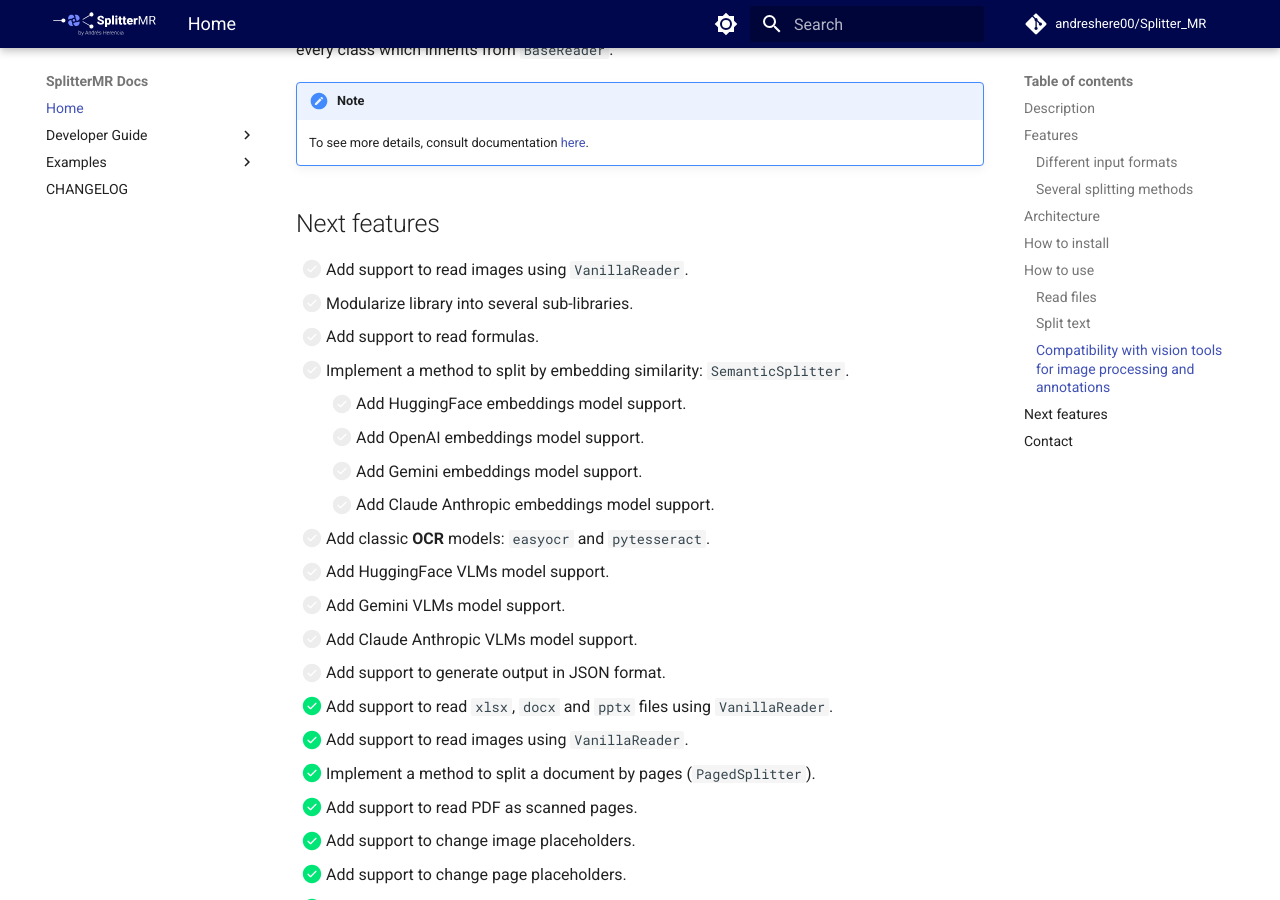
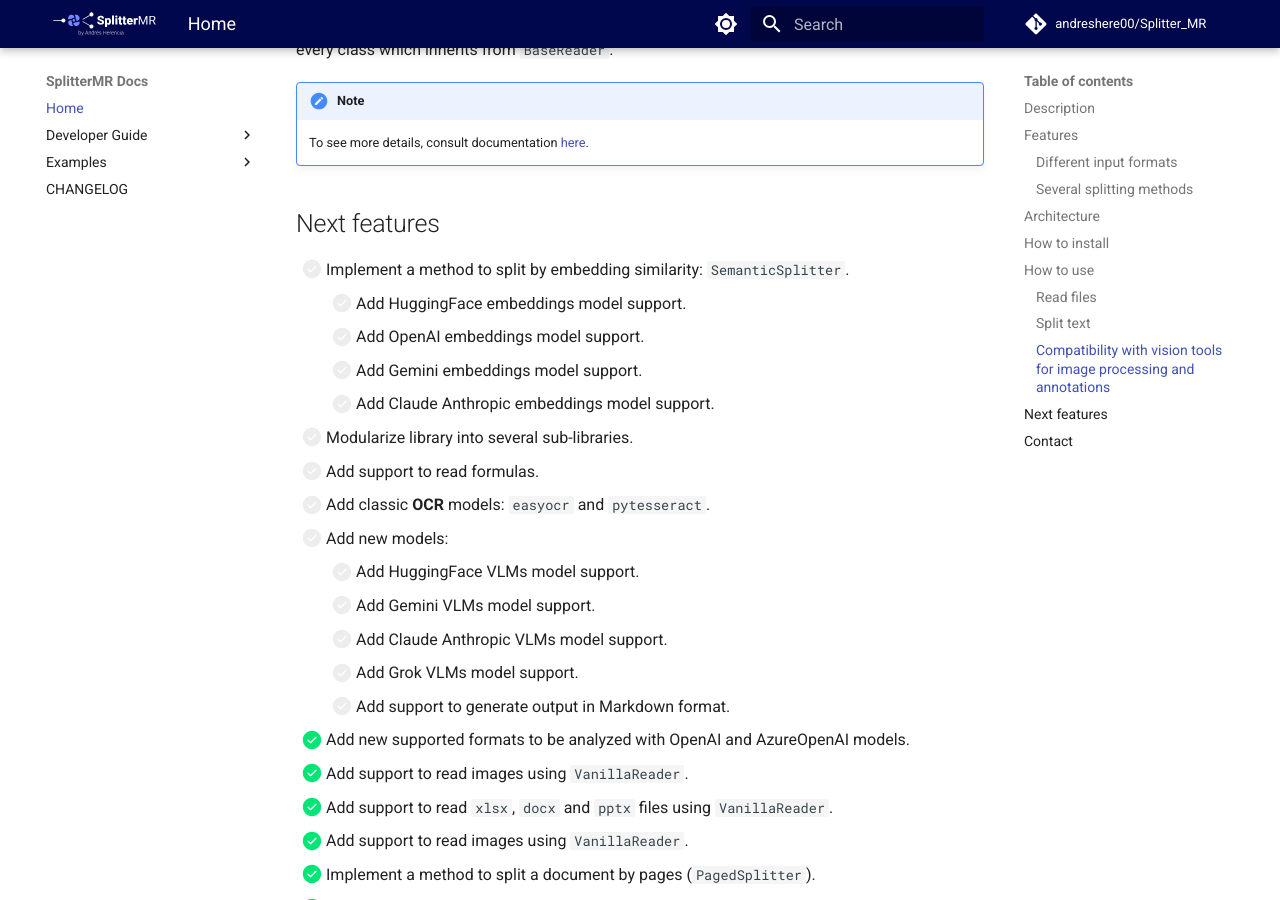
Before and after one commit to andreshere00/Splitter_MR, an MkDocs documentation site: the page built from docs/index.md, in a window 1280 px wide and 900 px high, scrolled down 6708 px. Built offline with MkDocs 1.6.1 and Material for MkDocs 9.7.7, drawn with Linux system fonts in a browser that asks for light colours; comment, search, counter and statistics services are not loaded.

```diff
--- a/docs/index.md
+++ b/docs/index.md
@@ -182,19 +182,22 @@
 
 ## Next features
 
-- [ ] Add support to read images using `VanillaReader`.
-- [ ] Modularize library into several sub-libraries.
-- [ ] Add support to read formulas.
 - [ ] Implement a method to split by embedding similarity: `SemanticSplitter`.
     - [ ] Add HuggingFace embeddings model support.
     - [ ] Add OpenAI embeddings model support.
     - [ ] Add Gemini embeddings model support.
     - [ ] Add Claude Anthropic embeddings model support.
+- [ ] Modularize library into several sub-libraries.
+- [ ] Add support to read formulas.
 - [ ] Add classic **OCR** models: `easyocr` and `pytesseract`.
-- [ ] Add HuggingFace VLMs model support.
-- [ ] Add Gemini VLMs model support.
-- [ ] Add Claude Anthropic VLMs model support.
-- [ ] Add support to generate output in JSON format.
+- [ ] Add new models:
+    - [ ] Add HuggingFace VLMs model support.
+    - [ ] Add Gemini VLMs model support.
+    - [ ] Add Claude Anthropic VLMs model support.
+    - [ ] Add Grok VLMs model support.
+    - [ ] Add support to generate output in Markdown format.
+- [X] Add new supported formats to be analyzed with OpenAI and AzureOpenAI models.
+- [X] Add support to read images using `VanillaReader`.
 - [X] Add support to read `xlsx`, `docx` and `pptx` files using `VanillaReader`.
 - [X] Add support to read images using `VanillaReader`.
 - [X] Implement a method to split a document by pages (`PagedSplitter`).
```
Also changed, not shown: CHANGELOG.md (+1 -1 lines), README.md (+10 -7 lines), docs/CHANGELOG.md (+1 -1 lines), 3 other files.
